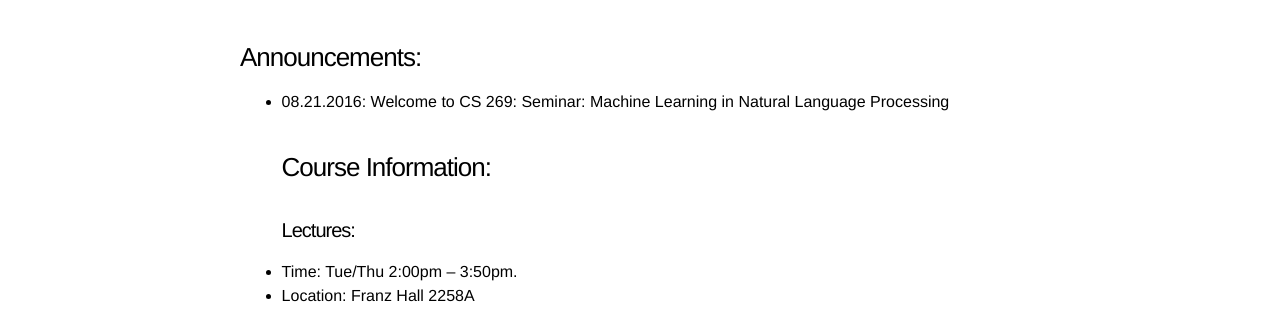
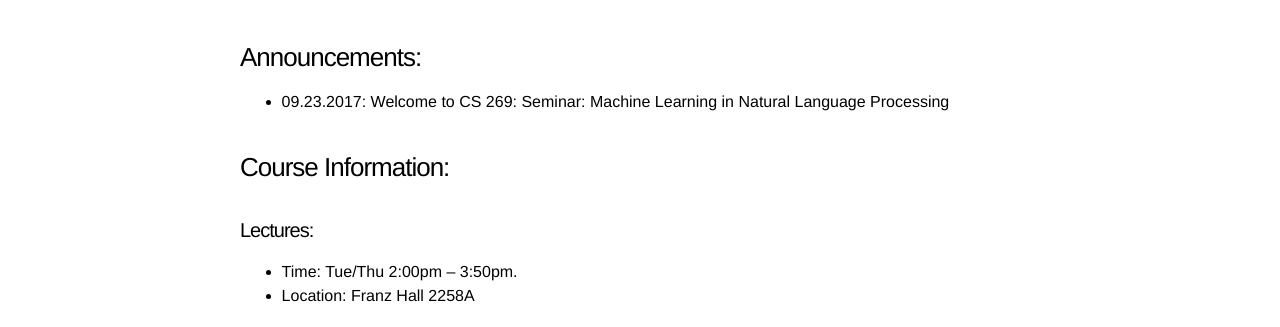
Before and after one commit to uclanlp/CS269-17, a Jekyll site: the page built from 1_overview.md, in a window 1280 px wide. Shown: the part 206-533 px from the top of the page. Built offline with Jekyll 4.4.1, drawn with Linux system fonts in a browser that asks for light colours.

Commit message:
Update 1_overview.md

```diff
--- a/1_overview.md
+++ b/1_overview.md
@@ -6,7 +6,9 @@ name: 1
 ---
 
 ### Announcements:
-  * 08.21.2016: Welcome to CS 269: Seminar: Machine Learning in Natural Language Processing
+  * 09.23.2017: Welcome to CS 269: Seminar: Machine Learning in Natural Language Processing
+
+
 ### Course Information:
 #### Lectures:
   * Time: Tue/Thu 2:00pm -- 3:50pm.
```
